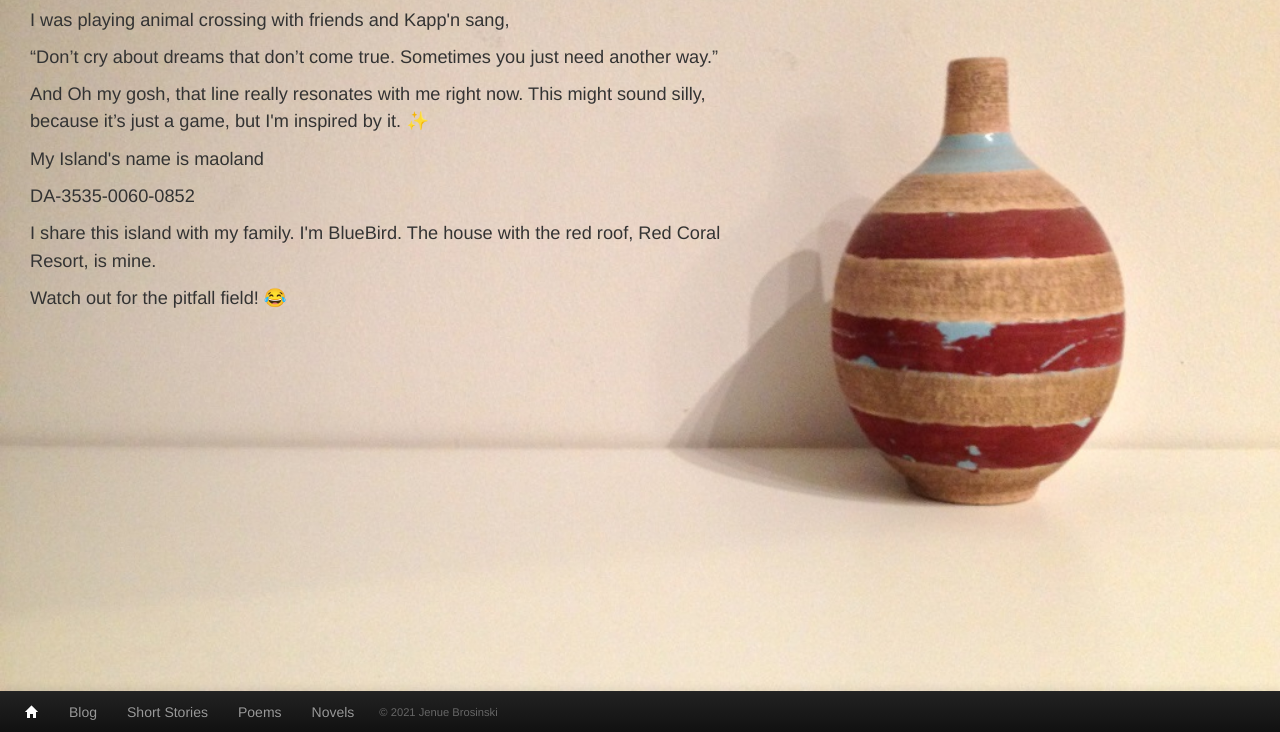
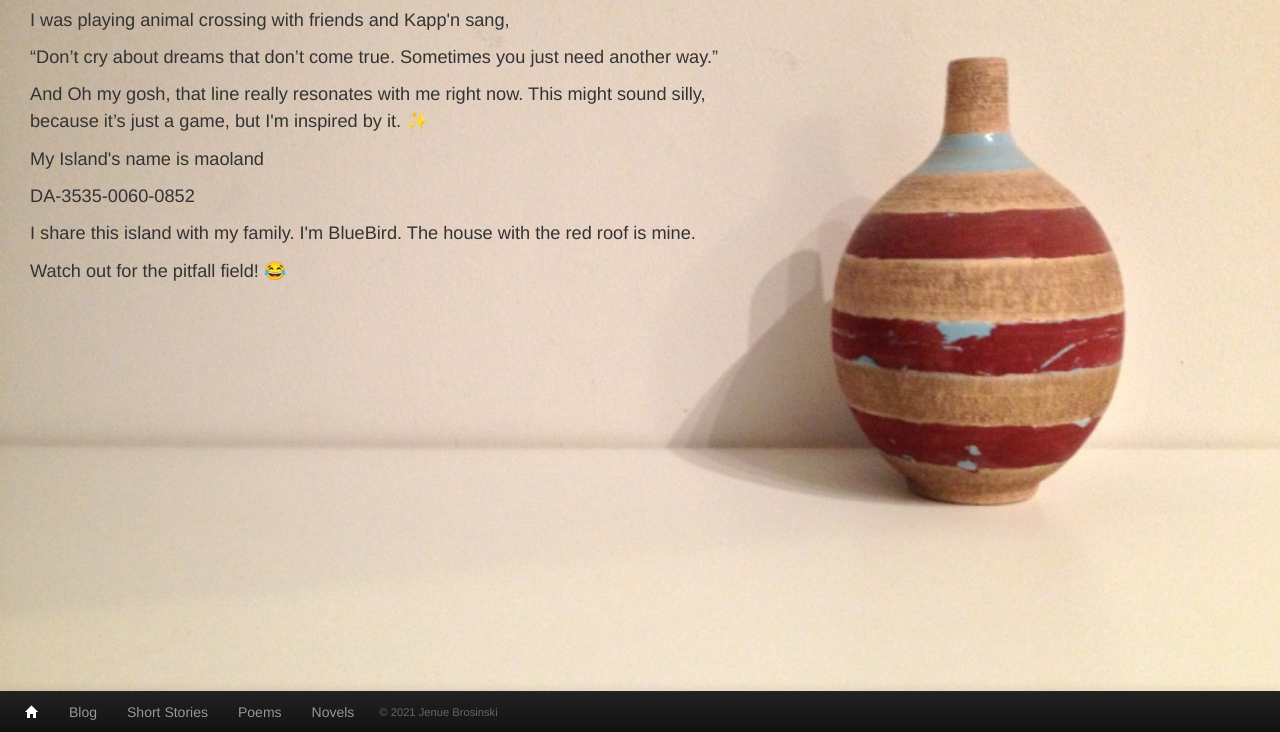
Before and after one commit to sbrosinski/jenuecom, an Eleventy site: page content/blog/animal-crossing.md in a window 1280 px wide. Shown: the part 68-800 px from the top of the page. Built offline with nearby package versions, Linux system fonts and the light colour scheme; Eleventy itself is replaced by a stand-in of ours; files that its build step writes are made by us from their sources.

Commit message:
Update animal-crossing.md

```diff
--- a/content/blog/animal-crossing.md
+++ b/content/blog/animal-crossing.md
@@ -13,6 +13,6 @@ My Island's name is maoland
 
 DA-3535-0060-0852
 
-I share this island with my family. I'm BlueBird. The house with the red roof, Red Coral Resort, is mine.
+I share this island with my family. I'm BlueBird. The house with the red roof is mine.
 
 Watch out for the pitfall field! 😂
```
